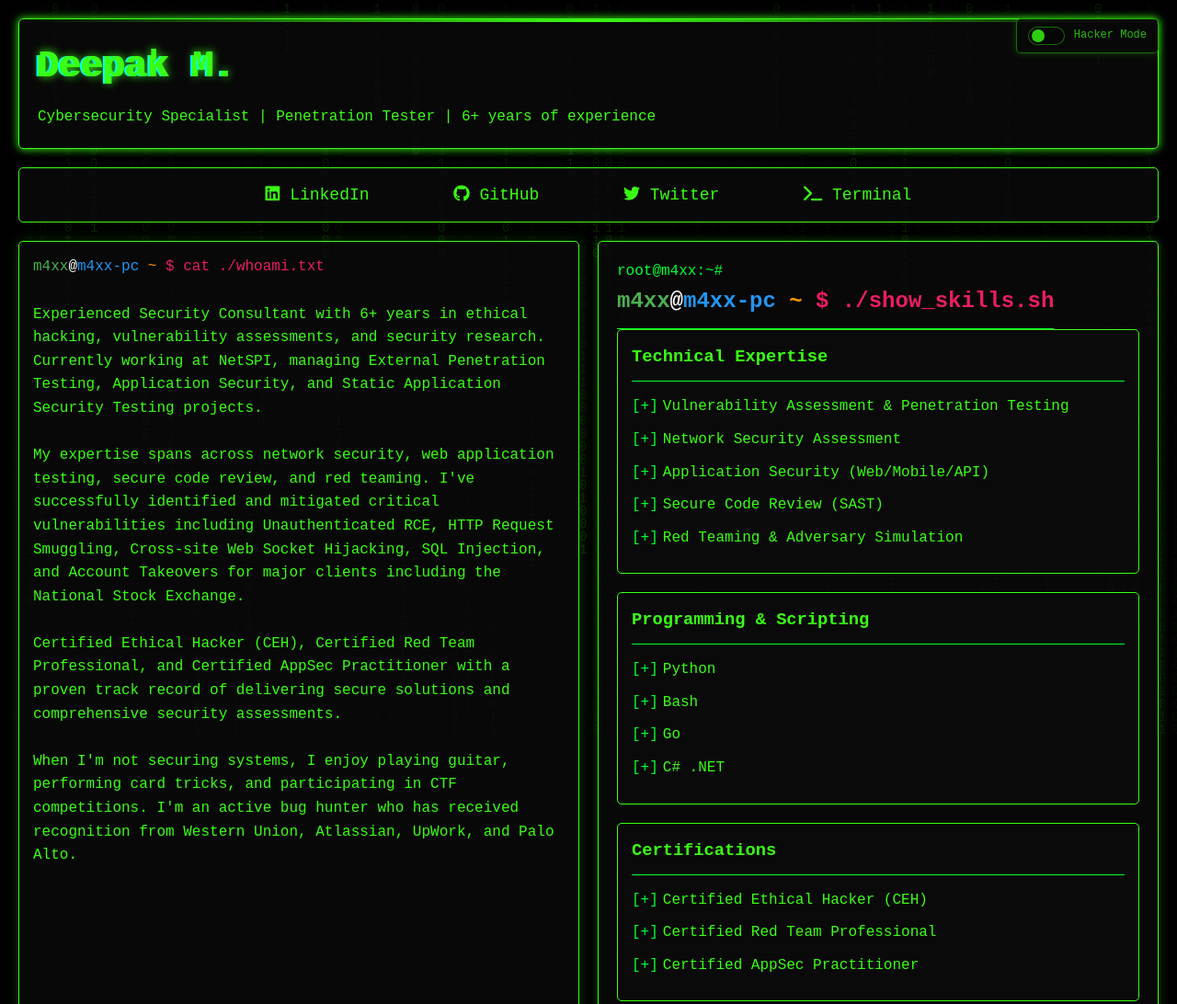
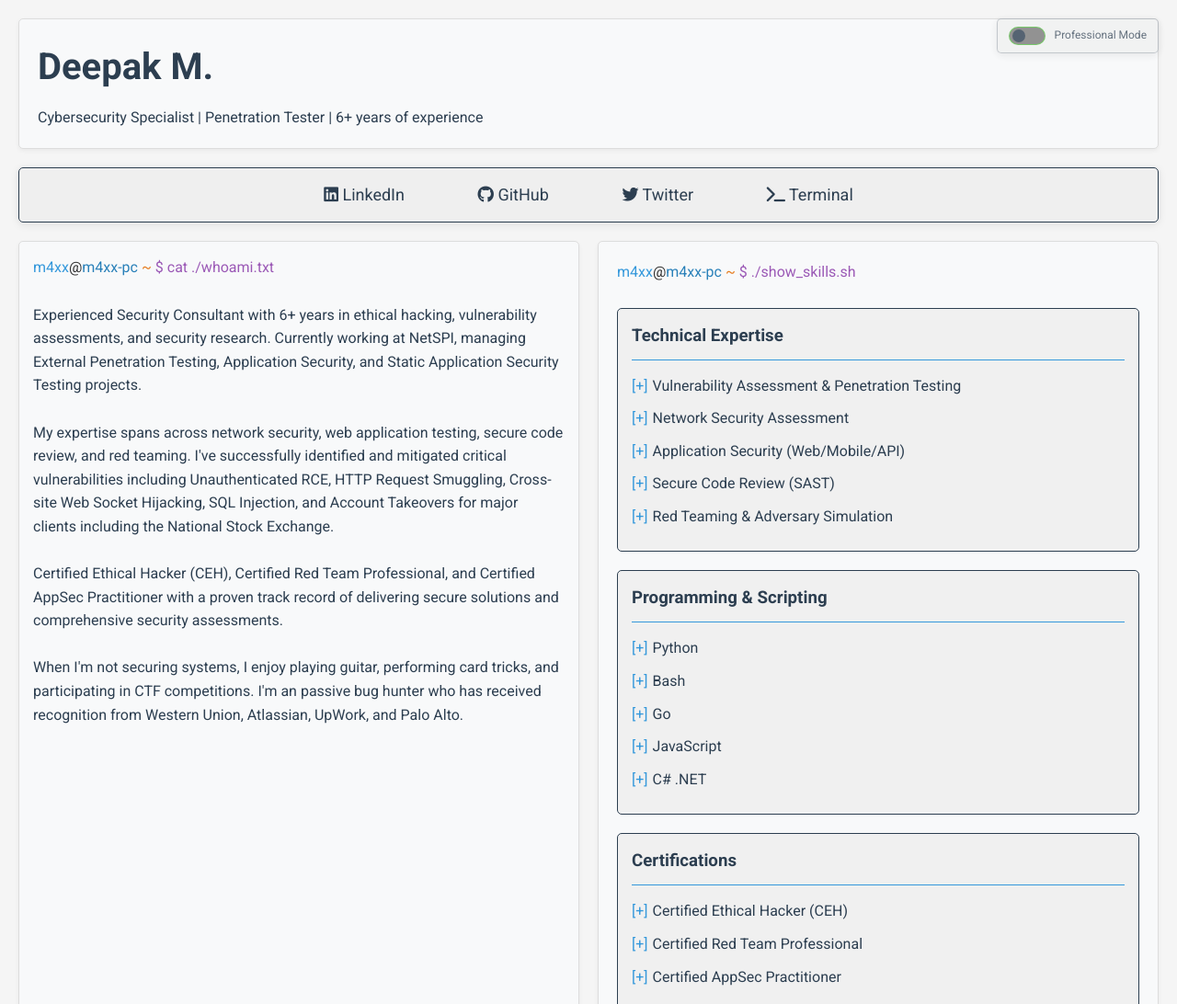
Before and after one commit to m4xx101/m4xx101.github.io, a plain HTML site: page index.html in a window 1280 px wide. Shown: the top 1092 px of the page at 92% size. Drawn offline with Linux system fonts and the light colour scheme.

Commit message:
Update index.html

```diff
--- a/index.html
+++ b/index.html
@@ -26,15 +26,21 @@
             padding: 0;
         }
 
+        /* Update body styles for both modes */
         body {
+            /* Default to professional mode styles */
             background-color: var(--bg-color);
             color: var(--main-color);
-            font-family: 'Courier New', monospace;
+            font-family: 'Roboto', sans-serif;
             line-height: 1.6;
             margin: 0;
             padding: 0;
             position: relative;
             overflow-x: hidden;
+        }
+
+        body.hacker-mode {
+            font-family: 'Courier New', monospace;
         }
 
         /* Matrix rain effect */
@@ -238,7 +244,7 @@
         }
 
         .terminal::before {
-            content: "root@m4xx:~# ";
+            content: ""; /* Remove the default prefix */
             color: var(--accent-color);
         }
 
@@ -761,33 +767,10 @@
 
         /* Add after the skills section */
         .terminal {
-            <h2>$ ./show_experience.sh</h2>
-            <div class="experience-timeline">
-                <div class="experience-item">
-                    <div class="experience-date">2021 - Present</div>
-                    <div class="experience-content">
-                        <h3>Security Consultant at NetSPI</h3>
-                        <p>Managing External Penetration Testing, Application Security, and SAST projects. Supporting development teams with issue mitigation and delivering comprehensive security assessments.</p>
-                    </div>
-                </div>
-                <div class="experience-item">
-                    <div class="experience-date">2020 - 2021</div>
-                    <div class="experience-content">
-                        <h3>Associate Consultant at Aujas Networks LTD</h3>
-                        <p>Application Security Engineer for the National Stock Exchange, overseeing web/mobile applications, thick clients, API testing, and code reviews. Remediated critical vulnerabilities including Unauthenticated RCE and HTTP Request Smuggling.</p>
-                    </div>
-                </div>
-                <div class="experience-item">
-                    <div class="experience-date">2019</div>
-                    <div class="experience-content">
-                        <h3>Executive Cyber-i at AGC Networks LTD</h3>
-                        <p>Led penetration testing projects across networks, databases, firewalls, and applications. Delivered comprehensive reports with mitigation strategies for detected vulnerabilities.</p>
-                    </div>
-                </div>
-            </div>
-        </div>
-
-        /* Add Experience Timeline styling */
+            /* Remove the HTML content from CSS */
+        }
+
+        /* Ensure the experience timeline CSS is properly formatted */
         .experience-timeline {
             position: relative;
             padding: 20px 0;
@@ -909,11 +892,87 @@
                 left: -25px;
             }
         }
+
+        /* Hide matrix canvas in professional mode */
+        body.professional-mode #matrix-canvas {
+            opacity: 0;
+            display: none;
+        }
+
+        /* Update professional mode body styles */
+        body.professional-mode {
+            font-family: 'Roboto', sans-serif;
+            background-color: #f5f5f5;
+            background-image: none;
+        }
+
+        /* Enhanced professional mode styling for terminal elements */
+        body.professional-mode .terminal,
+        body.professional-mode .command-prompt {
+            background-color: #f8f9fa;
+            color: #2c3e50;
+            border: 1px solid #ddd;
+            box-shadow: 0 2px 5px rgba(0, 0, 0, 0.05);
+            font-family: 'Roboto', sans-serif;
+        }
+
+        /* Fix professional mode command colors */
+        body.professional-mode .user {
+            color: #3498db;
+        }
+
+        body.professional-mode .at {
+            color: #333;
+        }
+
+        body.professional-mode .host {
+            color: #2980b9;
+        }
+
+        body.professional-mode .path {
+            color: #e67e22;
+        }
+
+        body.professional-mode .command {
+            color: #9b59b6;
+        }
+
+        /* Fix header name in professional mode */
+        body.professional-mode h1.glitch::before,
+        body.professional-mode h1.glitch::after {
+            display: none;
+        }
+
+        body.professional-mode h1 {
+            text-shadow: none;
+            color: #2c3e50;
+            animation: none;
+        }
+
+        body.professional-mode header::before {
+            display: none;
+        }
+
+        body.professional-mode header {
+            background-color: #f8f9fa;
+            border: 1px solid #ddd;
+            box-shadow: 0 2px 5px rgba(0, 0, 0, 0.05);
+        }
+
+        /* Fix terminal styles in professional mode */
+        body.professional-mode .skill-item::before {
+            color: #3498db;
+        }
+
+        body.professional-mode .terminal h2,
+        body.professional-mode .command-prompt h2 {
+            border-bottom: 1px solid #ddd;
+            color: #2c3e50;
+        }
     </style>
 
     <script>
-    // Move the mode toggle initialization to the top of the script
-    // so it runs first when the page loads
+    // Improve the mode toggle function to properly maintain scroll position
     function initializeModeToggle() {
         const modeSwitch = document.getElementById('mode-switch');
         const modeLabel = document.querySelector('.mode-label');
@@ -951,10 +1010,13 @@
             '--glitch-color-2': '#00ffff'
         };
 
-        // Function to apply mode
-        function applyMode(isProfessional) {
+        // Function to apply mode without scrolling
+        function applyMode(isHacker) {
+            // Store current scroll position
+            const scrollPos = window.scrollY;
+
             const root = document.documentElement;
-            const vars = isProfessional ? professionalModeVars : hackerModeVars;
+            const vars = isHacker ? hackerModeVars : professionalModeVars;
 
             // Apply all CSS variables
             for (const [key, value] of Object.entries(vars)) {
@@ -962,44 +1024,68 @@
             }
 
             // Toggle body class
-            if (isProfessional) {
-                document.body.classList.add('professional-mode');
-                modeLabel.textContent = 'Professional Mode';
-            } else {
+            if (isHacker) {
+                document.body.classList.add('hacker-mode');
                 document.body.classList.remove('professional-mode');
                 modeLabel.textContent = 'Hacker Mode';
+
+                // Make sure matrix is visible
+                const matrixCanvas = document.getElementById('matrix-canvas');
+                if (matrixCanvas) {
+                    matrixCanvas.style.display = 'block';
+                    setTimeout(() => { matrixCanvas.style.opacity = '0.15'; }, 50);
+                }
+            } else {
+                document.body.classList.add('professional-mode');
+                document.body.classList.remove('hacker-mode');
+                modeLabel.textContent = 'Professional Mode';
+
+                // Hide matrix
+                const matrixCanvas = document.getElementById('matrix-canvas');
+                if (matrixCanvas) {
+                    matrixCanvas.style.opacity = '0';
+                    setTimeout(() => { matrixCanvas.style.display = 'none'; }, 500);
+                }
             }
 
             // Update game canvas if it exists
             const canvas = document.getElementById('game-canvas');
             if (canvas) {
-                canvas.style.backgroundColor = isProfessional ? '#f5f5f5' : '#000';
-            }
-        }
-
-        // Check for saved mode preference
+                canvas.style.backgroundColor = isHacker ? '#000' : '#f5f5f5';
+            }
+
+            // Restore scroll position with a longer delay
+            setTimeout(() => {
+                window.scrollTo(0, scrollPos);
+            }, 50);
+        }
+
+        // Check for saved mode preference or default to professional
         const savedMode = localStorage.getItem('website-mode');
-        if (savedMode === 'professional') {
+        if (!savedMode || savedMode === 'professional') {
+            modeSwitch.checked = false;
+            applyMode(false); // Apply professional mode (isHacker = false)
+        } else {
             modeSwitch.checked = true;
-            applyMode(true);
-        } else {
-            applyMode(false);
+            applyMode(true);  // Apply hacker mode
+        }
+
+        // Update the default setting (if no saved preference exists)
+        if (!savedMode) {
+            localStorage.setItem('website-mode', 'professional');
         }
 
         // Add event listener for mode switch
         modeSwitch.addEventListener('change', function() {
-            // Get current scroll position
-            const scrollPos = window.scrollY;
-
-            const isProfessional = this.checked;
-            localStorage.setItem('website-mode', isProfessional ? 'professional' : 'hacker');
-            applyMode(isProfessional);
-
-            // Restore scroll position
+            const isHacker = this.checked;
+            localStorage.setItem('website-mode', isHacker ? 'hacker' : 'professional');
+            applyMode(isHacker);
+        });
+
+        // Force fix for initial page load scrolling
         setTimeout(() => {
-                window.scrollTo(0, scrollPos);
-            }, 10);
-        });
+            window.scrollTo(0, 0);
+        }, 100);
     }
 
     document.addEventListener('DOMContentLoaded', function() {
@@ -1041,6 +1127,11 @@
     }
 
     function drawMatrix() {
+        // Don't draw the matrix in professional mode
+        if (document.body.classList.contains('professional-mode')) {
+            return;
+        }
+
         ctx.fillStyle = 'rgba(0, 0, 0, 0.05)';
         ctx.fillRect(0, 0, canvas.width, canvas.height);
 
@@ -1179,27 +1270,33 @@
         play: "Launching Breakout game..."
     };
 
+    // Update the terminal game prompt display
     function openTerminalGame() {
         document.getElementById('game-container').style.display = 'block';
         document.querySelector('.overlay').style.display = 'block';
 
         // Initialize the game with a welcome message
         const gameContent = document.getElementById('game-content');
+
+        // Adjust terminal content based on mode
+        if (document.body.classList.contains('professional-mode')) {
+            gameContent.innerHTML = '<div style="color: #2c3e50;">Welcome to the Command Interface!</div>';
+            gameContent.innerHTML += '<div style="color: #2c3e50;">Type "help" to see available commands.</div>';
+            gameContent.innerHTML += '<div style="color: #2c3e50;">Type "play" to start a casual game.</div>';
+            gameContent.innerHTML += '<div style="color: #666; margin-top: 10px;"><span class="user">m4xx</span><span class="at">@</span><span class="host">m4xx-pc</span> <span class="path">~</span> <span class="command">$</span> </div>';
+        } else {
             gameContent.innerHTML = '<div style="color: #39ff14;">Welcome to Hack The System!</div>';
             gameContent.innerHTML += '<div style="color: #39ff14;">This is a simulated terminal. Type "help" to see available commands.</div>';
             gameContent.innerHTML += '<div style="color: #39ff14;">Your mission: Gain root access to the system.</div>';
             gameContent.innerHTML += '<div style="color: #39ff14;">Type "play" to start a game of Breakout.</div>';
-        gameContent.innerHTML += '<div style="color: #999; margin-top: 10px;">root@challenge:~# </div>';
-
-        // Clear any previous commands
+            gameContent.innerHTML += '<div style="color: #999; margin-top: 10px;"><span class="user">m4xx</span><span class="at">@</span><span class="host">m4xx-pc</span> <span class="path">~</span> <span class="command">$</span> </div>';
+        }
+
+        // Rest of the existing function remains the same
         gameHistory = [];
-
-        // Set focus on input with a slight delay
         setTimeout(() => {
             const inputField = document.getElementById('game-input');
             inputField.focus();
-
-            // Keep focus on terminal when clicking anywhere in container
             document.getElementById('game-container').onclick = function(e) {
                 if (e.target.id !== 'game-close') {
                     inputField.focus();
@@ -1225,8 +1322,9 @@
             // Add command to game history
             gameHistory.push(command);
 
-            // Display the command
-            gameContent.innerHTML += '<div style="color: #39ff14;">root@challenge:~# ' + command + '</div>';
+            // Display the command with consistent format
+            const commandColor = document.body.classList.contains('professional-mode') ? '#2c3e50' : '#39ff14';
+            gameContent.innerHTML += `<div style="color: ${commandColor};"><span class="user">m4xx</span><span class="at">@</span><span class="host">m4xx-pc</span> <span class="path">~</span> <span class="command">$</span> ${command}</div>`;
 
             // Process the command
             if (command === 'clear') {
@@ -1950,6 +2048,20 @@
             gameState.waiting = true;
         }
     }
+
+    // Add general scroll position preservation
+    document.addEventListener('click', function(e) {
+        // Don't interfere with normal link behavior
+        if (e.target.tagName === 'A' || e.target.parentElement.tagName === 'A') {
+            return;
+        }
+
+        // Prevent unwanted scrolling
+        const scrollPos = window.scrollY;
+        setTimeout(() => {
+            window.scrollTo(0, scrollPos);
+        }, 10);
+    });
     </script>
 </head>
 <body>
@@ -1961,7 +2073,7 @@
             <input type="checkbox" id="mode-switch">
             <span class="slider round"></span>
         </label>
-        <span class="mode-label">Hacker Mode</span>
+        <span class="mode-label">Professional Mode</span>
     </div>
 
     <header>
@@ -1987,12 +2099,13 @@
                 <br>
                 <p>Certified Ethical Hacker (CEH), Certified Red Team Professional, and Certified AppSec Practitioner with a proven track record of delivering secure solutions and comprehensive security assessments.</p>
                 <br>
-                <p>When I'm not securing systems, I enjoy playing guitar, performing card tricks, and participating in CTF competitions. I'm an active bug hunter who has received recognition from Western Union, Atlassian, UpWork, and Palo Alto.</p>
+                <p>When I'm not securing systems, I enjoy playing guitar, performing card tricks, and participating in CTF competitions. I'm an passive bug hunter who has received recognition from Western Union, Atlassian, UpWork, and Palo Alto.</p>
             </div>
         </div>
 
         <div class="terminal">
-            <h2><span class="user">m4xx</span><span class="at">@</span><span class="host">m4xx-pc</span> <span class="path">~</span> <span class="command">$ ./show_skills.sh</span></h2>
+            <span class="user">m4xx</span><span class="at">@</span><span class="host">m4xx-pc</span> <span class="path">~</span> <span class="command">$ ./show_skills.sh</span>
+            <br><br>
             <div class="skill-category">
                 <h3>Technical Expertise</h3>
                 <div class="skill-item">Vulnerability Assessment & Penetration Testing</div>
@@ -2007,6 +2120,7 @@
                 <div class="skill-item">Python</div>
                 <div class="skill-item">Bash</div>
                 <div class="skill-item">Go</div>
+                <div class="skill-item">JavaScript</div>
                 <div class="skill-item">C# .NET</div>
             </div>
 
@@ -2021,7 +2135,8 @@
 
     <div class="container">
         <div class="terminal">
-            <h2><span class="user">m4xx</span><span class="at">@</span><span class="host">m4xx-pc</span> <span class="path">~</span> <span class="command">$ ./list_projects.sh</span></h2>
+            <span class="user">m4xx</span><span class="at">@</span><span class="host">m4xx-pc</span> <span class="path">~</span> <span class="command">$ ./list_projects.sh</span>
+            <br><br>
             <div class="projects">
                 <div class="project-card">
                     <h3>Security Assessment Projects</h3>
@@ -2042,12 +2157,13 @@
         </div>
 
         <div class="terminal">
-            <h2><span class="user">m4xx</span><span class="at">@</span><span class="host">m4xx-pc</span> <span class="path">~</span> <span class="command">$ ./show_experience.sh</span></h2>
+            <span class="user">m4xx</span><span class="at">@</span><span class="host">m4xx-pc</span> <span class="path">~</span> <span class="command">$ ./show_experience.sh</span>
+            <br><br>
             <div class="experience-timeline">
                 <div class="experience-item">
                     <div class="experience-date">2021 - Present</div>
                     <div class="experience-content">
-                        <h3>Security Consultant at NetSPI</h3>
+                        <h3>Sr. Security Consultant at NetSPI</h3>
                         <p>Managing External Penetration Testing, Application Security, and SAST projects. Supporting development teams with issue mitigation and delivering comprehensive security assessments.</p>
                     </div>
                 </div>
@@ -2081,8 +2197,7 @@
         <div class="footer-content">
             <div class="footer-section">
                 <h3>Contact</h3>
-                <p><i class="fas fa-envelope"></i> Email available upon request</p>
-                <p><i class="fas fa-phone"></i> +91-9930663076</p>
+                <p><i class="fas fa-envelope"></i> m4xx101101@gmail.com</p>
             </div>
             <div class="footer-section">
                 <h3>Certifications</h3>
@@ -2090,11 +2205,11 @@
             </div>
             <div class="footer-section">
                 <h3>Location</h3>
-                <p>Mumbai, India</p>
+                <p>Pune, India</p>
             </div>
         </div>
         <div class="footer-bottom">
-            <p>© 2023 Deepak Mistry - Cybersecurity Specialist</p>
+            <p>© 2025 Deepak Mistry - Cybersecurity Specialist</p>
         </div>
     </footer>
 
```
Lines whose indentation alone changed are shown as unchanged.
